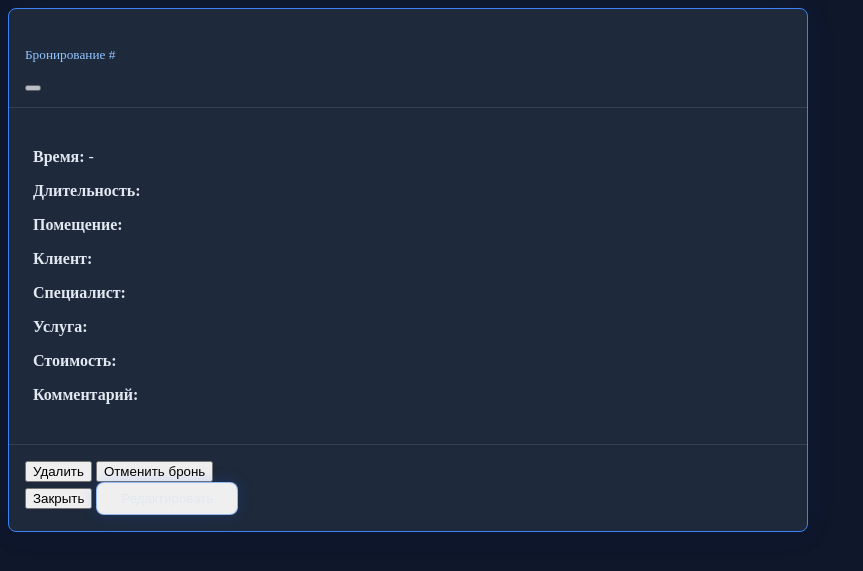
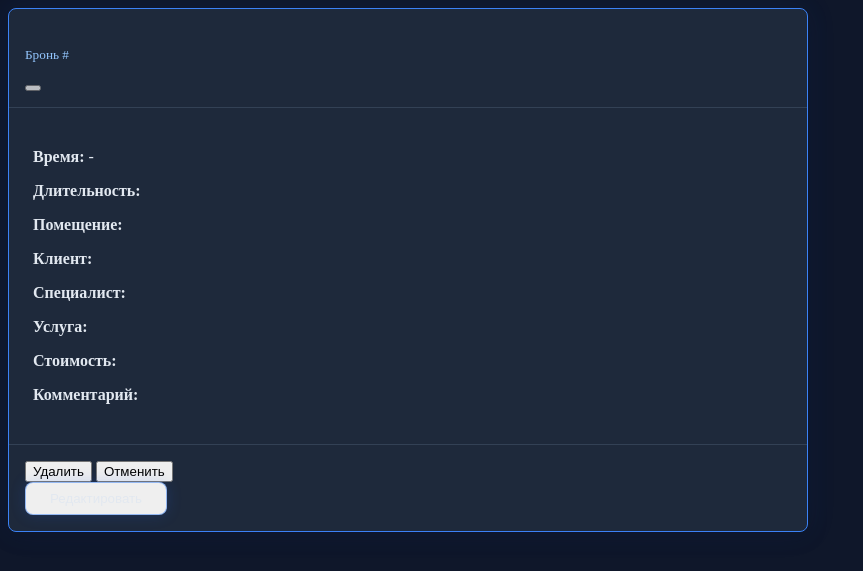
Before and after one commit to andreipl-python/blstd.org, a Django app: template mycrm/booking/templates/booking/user/modal_edit_booking.html in a window 1280 px wide. Shown: the top 571 px of the page, without its empty margins (0-863 px from the left). Run offline with Django 5.2, Linux system fonts and the light colour scheme; the template is opened without the code that fills it, so the values that code supplies are empty.

Commit message:
fix: Улучшены тексты в модальном окне редактирования брони

```diff
--- a/mycrm/booking/templates/booking/user/modal_edit_booking.html
+++ b/mycrm/booking/templates/booking/user/modal_edit_booking.html
@@ -12,7 +12,7 @@
                 <div class="d-flex justify-content-between align-items-center w-100">
                     <div class="d-flex align-items-center">
                         <h5 class="modal-title" id="editBookingModalLabel">
-                            Бронирование #<span id="modalBookingId"></span>
+                            Бронь #<span id="modalBookingId"></span>
                             <span class="badge" id="modalBookingStatus"></span>
                         </h5>
                     </div>
@@ -83,13 +83,12 @@
                     <div>
                         <!-- Левая группа кнопок -->
                         <button type="button" class="btn btn-danger me-2" id="deleteBookingBtn">Удалить</button>
-                        <button type="button" class="btn btn-warning me-2" id="cancelBookingBtn">Отменить бронь</button>
+                        <button type="button" class="btn btn-warning me-2" id="cancelBookingBtn">Отменить</button>
                     </div>
                     <div>
                         <!-- Правая группа кнопок -->
-                        <button type="button" class="btn btn-secondary me-2" data-bs-dismiss="modal">Закрыть</button>
                         <button type="button" class="btn btn-success me-2" id="confirmBookingBtn" style="display: none;">Подтвердить</button>
-                        <button type="button" class="btn btn-primary" id="editBookingBtn">Редактировать</button>
+                        <button type="button" class="btn btn-primary me-2" id="editBookingBtn">Редактировать</button>
                         <button type="submit" class="btn btn-primary" form="editBookingForm" id="saveBookingBtn" style="display: none;">Сохранить</button>
                     </div>
                 </div>
@@ -161,10 +160,10 @@
         // Функция для определения цвета статуса
         function getStatusColor(status) {
             const statusColors = {
-                1: 'warning',   // Ожидает подтверждения
-                2: 'success',   // Подтверждено
-                3: 'danger',    // Отменено
-                4: 'info'       // Завершено
+                1: 'danger',    // Требует подтверждения (красный #ff3333)
+                2: 'warning',   // Подтверждено, не оплачено (желтый #ffd700)
+                3: 'success',   // Подтверждено и оплачено (зеленый #2ecc71)
+                5: 'secondary'  // Завершено (без индикатора)
             };
             return statusColors[status] || 'secondary';
         }
```
